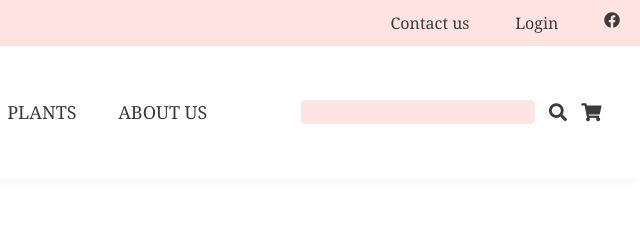
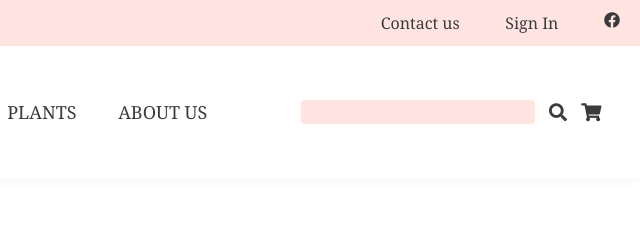
Before and after one commit to Ballad69/PLANTS, a plain HTML site: page index.html in a window 1280 px wide. Shown: the top 247 px of the page, 640-1280 px from the left. Drawn offline with Linux system fonts and the light colour scheme.

Commit message:
Update index.html

```diff
--- a/index.html
+++ b/index.html
@@ -166,7 +166,7 @@ color: #ffb6af;
 
     <div class="top-bar">
     <a href="https://ballad69.github.io/Contact-Us/">Contact us</a>
-    <a href="#">Login</a>
+    <a href="https://ballad69.github.io/Signin/">Sign In</a>
     <a href="https://www.facebook.com/share/16ytWX3n5W/"><i class="fab fa-facebook"></i></a>
     </div>
 
```
